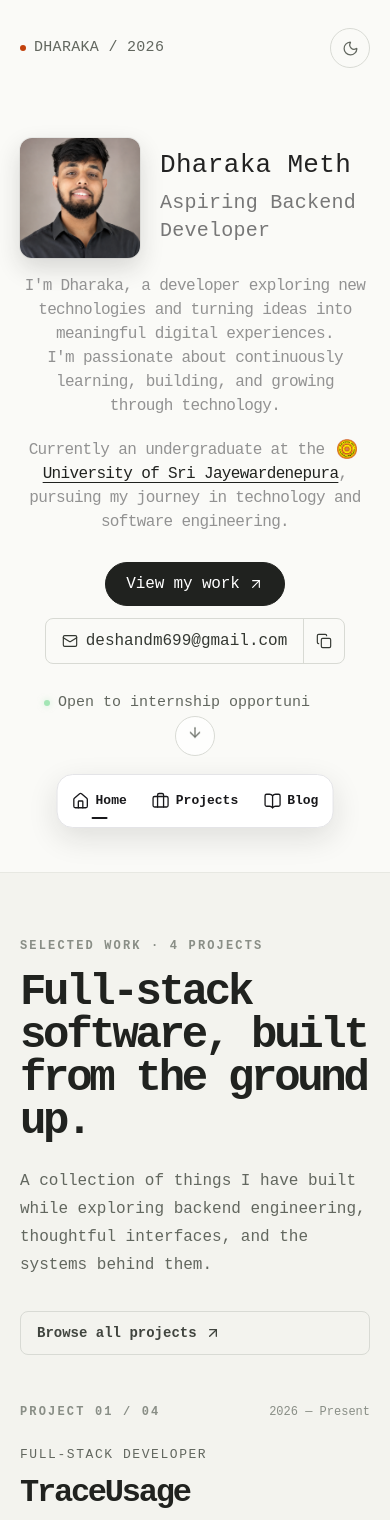
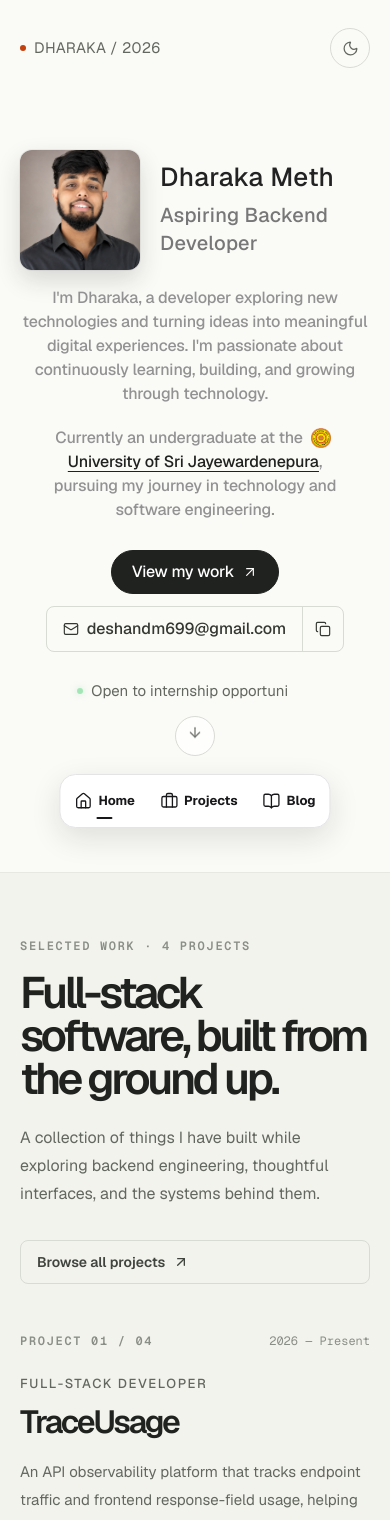
Before and after one commit to DHARAKA-METH/portfolio, a Next.js app: page / in a window 390 px wide. Shown: the top 1520 px of the page. Built offline with nearby package versions, Linux system fonts and the light colour scheme.

Commit message:
fix: change font

```diff
--- a/app/(pages)/blogs/page.tsx
+++ b/app/(pages)/blogs/page.tsx
@@ -14,7 +14,9 @@ import { blogs } from "@/data/blogs";
 import { site } from "@/data/site";
 
 const displayFont =
-  "[font-family:var(--font-avenue-mono)]";
+  "[font-family:var(--font-geist-sans)]";
+
+const monoFont = "[font-family:var(--font-geist-mono)]";
 
 export default function BlogsPage() {
   const prefersReducedMotion = useReducedMotion();
@@ -104,14 +106,14 @@ export default function BlogsPage() {
             <div className={`relative w-[220px] max-w-full aspect-[16/10] overflow-hidden rounded-xl bg-gradient-to-br ${blog.accent} p-5 text-white sm:w-auto`}>
               {blog.image && <Image className="object-cover transition-transform duration-300 group-hover:scale-[1.04]" src={blog.image} alt={`${blog.title} cover`} fill sizes="(min-width: 640px) 240px, 100vw" />}
               <div className="absolute inset-0 bg-black/35" aria-hidden="true" />
-              <span className={`${displayFont} relative text-[12px] tracking-[0.12em] text-white/75 uppercase`}>{blog.platform} article</span>
-              <span className={`${displayFont} absolute right-5 bottom-4 text-[15px] text-white/80`}>{blog.date}</span>
+              <span className={`${monoFont} relative text-[12px] tracking-[0.12em] text-white/75 uppercase`}>{blog.platform} article</span>
+              <span className={`${monoFont} absolute right-5 bottom-4 text-[13px] text-white/80`}>{blog.date}</span>
             </div>
             <div className="sm:pt-1">
               <h2 className={`${displayFont} text-[22px] leading-7 font-bold tracking-[-0.035em] text-[#292C28] dark:text-[#E8EAE5]`}>{blog.title}</h2>
               <p className="mt-3 max-w-[68ch] text-[16px] leading-7 text-[#62675F] dark:text-[#A6ABA1]">{blog.excerpt}</p>
               <div className="mt-4 flex flex-wrap gap-2">
-                {blog.tags.map((tag) => <span className={`${displayFont} rounded-md border border-[#D8DAD4] px-2 py-1 text-[12px] text-[#62675F] dark:border-[#363932] dark:text-[#A6ABA1]`} key={tag}>{tag}</span>)}
+                {blog.tags.map((tag) => <span className={`${monoFont} rounded-md border border-[#D8DAD4] px-2 py-1 text-[12px] text-[#62675F] dark:border-[#363932] dark:text-[#A6ABA1]`} key={tag}>{tag}</span>)}
               </div>
               <a className={`${displayFont} mt-5 inline-flex items-center gap-1.5 text-[14px] font-bold text-[#62675F] transition-colors hover:text-[#20221F] dark:text-[#A6ABA1] dark:hover:text-[#F2F3EE]`} href={blog.url} target="_blank" rel="noreferrer">
                 {blog.platform === "Medium" ? <SiMedium className="size-3.5" /> : <FaLinkedin className="size-3.5" />}
--- a/app/(pages)/projects/page.tsx
+++ b/app/(pages)/projects/page.tsx
@@ -57,7 +57,9 @@ import { projects } from "@/data/projects";
 import { site } from "@/data/site";
 
 const displayFont =
-  "[font-family:var(--font-avenue-mono)]";
+  "[font-family:var(--font-geist-sans)]";
+
+const monoFont = "[font-family:var(--font-geist-mono)]";
 
 const technologyIcons = {
   Java: FaJava,
@@ -379,7 +381,7 @@ export default function ProjectSectionPage() {
               return (
               <article data-project-reveal className="min-w-0 scroll-mt-8 pt-5 pb-8 sm:pt-8 lg:pt-12" id={project.slug} key={project.slug}>
                 <div className="w-full">
-                  <p className={`${displayFont} text-[14px] text-[#62675F] dark:text-[#9EA594]`}>
+                  <p className={`${monoFont} text-[13px] text-[#62675F] dark:text-[#9EA594]`}>
                     {project.period.join(" - ")}
                   </p>
                   <h2 className={`${displayFont} mt-3 text-[24px] leading-[1.2] font-bold tracking-[-0.035em] text-balance text-[#292C28] sm:text-[30px] dark:text-[#E8EAE5]`}>
@@ -429,7 +431,7 @@ export default function ProjectSectionPage() {
                             <ul className="mt-1 space-y-1">
                               {section.endpoints.map((endpoint, index) => (
                                 <li className="text-[13px] leading-5 text-[#62675F] dark:text-[#A6ABA1]" key={`${endpoint.method}-${endpoint.path}-${index}`}>
-                                  <code className="mr-1.5 rounded bg-[#ECEEE6] px-1.5 py-0.5 text-[12px] font-semibold text-[#40443E] dark:bg-[#20251B] dark:text-[#D7DBD2]">
+                                  <code className={`${monoFont} mr-1.5 rounded bg-[#ECEEE6] px-1.5 py-0.5 text-[12px] font-semibold text-[#40443E] dark:bg-[#20251B] dark:text-[#D7DBD2]`}>
                                     {endpoint.method} {endpoint.path}
                                   </code>
                                   {endpoint.description}
@@ -450,7 +452,7 @@ export default function ProjectSectionPage() {
                         Tracked source files and directories in the repository.
                       </p>
                       <div className="mt-4 overflow-x-auto rounded-xl bg-[#ECEEE6] p-4 dark:bg-[#171A15] sm:p-5">
-                        <pre className="min-w-max font-mono text-[12px] leading-5 text-[#40443E] sm:text-[13px] dark:text-[#C5C9C0]">
+                        <pre className={`${monoFont} min-w-max text-[12px] leading-5 text-[#40443E] sm:text-[13px] dark:text-[#C5C9C0]`}>
                           <code>{project.fileStructure}</code>
                         </pre>
                       </div>
@@ -462,7 +464,7 @@ export default function ProjectSectionPage() {
                       const iconColor = technologyIconColors[technology as keyof typeof technologyIconColors];
 
                       return (
-                        <span className={`${displayFont} inline-flex items-center gap-1.5 rounded-lg border border-[#D8DAD4] bg-[#F5F6F1] px-2.5 py-1.5 text-[12px] text-[#40443E] dark:border-[#363932] dark:bg-[#171A15] dark:text-[#C5C9C0]`} key={technology}>
+                        <span className={`${monoFont} inline-flex items-center gap-1.5 rounded-lg border border-[#D8DAD4] bg-[#F5F6F1] px-2.5 py-1.5 text-[12px] text-[#40443E] dark:border-[#363932] dark:bg-[#171A15] dark:text-[#C5C9C0]`} key={technology}>
                           {TechnologyIcon && <TechnologyIcon className={`size-4 shrink-0 ${iconColor}`} aria-hidden="true" />}
                           {technology}
                         </span>
@@ -534,7 +536,7 @@ export default function ProjectSectionPage() {
                   <ArrowUp className="size-5" aria-hidden="true" />
                   Previous
                 </button>
-                <span className="whitespace-nowrap text-[12px] tracking-[0.12em] text-[#62675F] tabular-nums dark:text-[#A6ABA1]">
+                <span className={`${monoFont} whitespace-nowrap text-[12px] tracking-[0.12em] text-[#62675F] tabular-nums dark:text-[#A6ABA1]`}>
                   {String(activeIndex + 1).padStart(2, "0")} / {String(projectCount).padStart(2, "0")}
                 </span>
                 <button type="button" onClick={() => selectProject(activeIndex + 1)} className="group flex min-h-14 min-w-16 flex-col items-center justify-center gap-2 rounded-xl px-3 py-2 text-[12px] text-[#62675F] transition-colors hover:bg-[#ECEEE6] hover:text-[#20221F] focus-visible:outline-2 focus-visible:outline-offset-4 dark:text-[#A6ABA1] dark:hover:bg-[#20251B] dark:hover:text-[#F2F3EE]">
--- a/app/globals.css
+++ b/app/globals.css
@@ -1,10 +1,6 @@
 @import "tailwindcss";
 
 @custom-variant dark (&:where(.dark, .dark *));
-
-:root {
-  --font-avenue-mono: "Avenue Mono", "Courier New", ui-monospace, monospace;
-}
 
 html {
   color-scheme: light;
@@ -15,7 +11,7 @@ html.dark {
 }
 
 body {
-  font-family: var(--font-avenue-mono);
+  font-family: var(--font-geist-sans, Arial), Arial, Helvetica, sans-serif;
 }
 
 @theme {
--- a/app/page.tsx
+++ b/app/page.tsx
@@ -61,10 +61,12 @@ import { InternshipStatus } from "@/components/ui/InternshipStatus";
 import { ImageCarousel } from "@/components/ui/image-carousel";
 
 const displayFont =
-  "[font-family:var(--font-avenue-mono)]";
+  "[font-family:var(--font-geist-sans)]";
 
 const bodyFont =
-  "[font-family:var(--font-avenue-mono)]";
+  "[font-family:var(--font-geist-sans)]";
+
+const monoFont = "[font-family:var(--font-geist-mono)]";
 
 const focusRing =
   "focus-visible:outline-none focus-visible:ring-2 focus-visible:ring-[#F97316] focus-visible:ring-offset-2 focus-visible:ring-offset-[#FAFAF7] dark:focus-visible:ring-[#FF8A65] dark:focus-visible:ring-offset-[#10110F]";
@@ -182,7 +184,7 @@ function TechChips({ items }: { items: string[] }) {
     <div className="flex flex-wrap gap-2">
       {items.map((item) => (
         <span
-          className={`${displayFont} inline-flex min-h-8 items-center gap-1.5 rounded-md border border-[#D8DAD4] px-2.5 py-1.5 text-[15px] leading-none font-normal tracking-[-0.01em] text-[#40443E] transition-colors hover:border-[#898E86] hover:text-[#20221F] dark:border-[#363932] dark:text-[#C5C9C0] dark:hover:border-[#7D8279] dark:hover:text-[#F2F3EE]`}
+          className={`${monoFont} inline-flex min-h-8 items-center gap-1.5 rounded-md border border-[#D8DAD4] px-2.5 py-1.5 text-[15px] leading-none font-normal tracking-[-0.01em] text-[#40443E] transition-colors hover:border-[#898E86] hover:text-[#20221F] dark:border-[#363932] dark:text-[#C5C9C0] dark:hover:border-[#7D8279] dark:hover:text-[#F2F3EE]`}
           key={item}
         >
           {techChipIcons[item]}
@@ -681,12 +683,12 @@ export default function HomePage() {
                       </div>
                       <div className="min-w-0 text-left lg:col-start-2 lg:row-start-1" data-opening="identity">
                         <h1
-                          className="[font-family:var(--font-avenue-mono)] text-[26px] leading-[1.2] font-medium tracking-[0.0125em] text-[#222222] dark:text-[#F2F3EE] lg:text-[48px] lg:leading-[1.05] lg:font-semibold lg:tracking-[-0.055em]"
+                          className="[font-family:var(--font-geist-sans)] text-[26px] leading-[1.2] font-medium tracking-[0.0125em] text-[#222222] dark:text-[#F2F3EE] lg:text-[48px] lg:leading-[1.05] lg:font-semibold lg:tracking-[-0.055em]"
                         >
                           Dharaka Meth
                         </h1>
                         <p
-                          className="[font-family:var(--font-avenue-mono)] mt-2 text-[20px] leading-7 font-medium tracking-[0.0125em] text-[#777777] dark:text-[#A6ABA1]"
+                          className="[font-family:var(--font-geist-sans)] mt-2 text-[20px] leading-7 font-medium tracking-[0.0125em] text-[#777777] dark:text-[#A6ABA1]"
                         >
                           Aspiring Backend Developer
                         </p>
@@ -694,7 +696,7 @@ export default function HomePage() {
                     </div>
 
                     <p
-                      className="[font-family:var(--font-avenue-mono)] mx-auto mt-4 max-w-[62ch] whitespace-normal text-pretty text-[16px] leading-6 font-medium tracking-[-0.04em] text-[#929292] [word-spacing:normal] lg:col-start-2 lg:row-start-2 lg:mx-0 lg:mt-5"
+                      className="[font-family:var(--font-geist-sans)] mx-auto mt-4 max-w-[62ch] whitespace-normal text-pretty text-[16px] leading-6 font-medium tracking-[-0.01em] text-[#929292] [word-spacing:normal] lg:col-start-2 lg:row-start-2 lg:mx-0 lg:mt-5"
                       aria-label={introduction}
                       data-opening="intro"
                     >
@@ -911,7 +913,7 @@ export default function HomePage() {
                     <div className="mx-auto w-full max-w-[1240px] px-5 sm:px-8 lg:px-12">
                       <div className="grid gap-8 pb-12 sm:pb-16 lg:grid-cols-[1fr_auto] lg:items-end" data-section-title>
                         <div>
-                          <p className={`${displayFont} mb-4 text-[12px] font-semibold uppercase tracking-[0.18em] text-[#898E86] dark:text-[#A6ABA1]`}>Selected work · {selectedProjects.length} projects</p>
+                          <p className={`${monoFont} mb-4 text-[12px] font-semibold uppercase tracking-[0.14em] text-[#898E86] dark:text-[#A6ABA1]`}>Selected work · {selectedProjects.length} projects</p>
                           <h2 className={`${displayFont} max-w-[900px] text-[clamp(2.75rem,7.2vw,7.5rem)] leading-[0.98] font-semibold tracking-[-0.075em] text-[#20221F] dark:text-[#F2F3EE]`}>
                             Full-stack software, built from the ground up.
                           </h2>
@@ -937,10 +939,10 @@ export default function HomePage() {
                             >
                               <div data-reveal-item>
                                 <div className="mb-6 flex items-center justify-between gap-4">
-                                  <p className={`${displayFont} text-[12px] font-semibold uppercase tracking-[0.18em] text-[#898E86] dark:text-[#A6ABA1]`}>
+                                  <p className={`${monoFont} text-[12px] font-semibold uppercase tracking-[0.14em] text-[#898E86] dark:text-[#A6ABA1]`}>
                                     Project {String(index + 1).padStart(2, "0")} / {String(selectedProjects.length).padStart(2, "0")}
                                   </p>
-                                  <span className={`${displayFont} text-[12px] text-[#898E86] dark:text-[#7D8279]`}>{project.period.join(" — ")}</span>
+                                  <span className={`${monoFont} text-[12px] text-[#898E86] dark:text-[#7D8279]`}>{project.period.join(" — ")}</span>
                                 </div>
                                 <p className="text-[13px] font-medium uppercase tracking-[0.12em] text-[#62675F] dark:text-[#A6ABA1]">{project.role}</p>
                                 <h3 className={`${displayFont} mt-3 text-[clamp(2rem,4.4vw,4.5rem)] leading-[1.02] font-semibold tracking-[-0.07em] text-[#20221F] dark:text-[#F2F3EE]`}>
@@ -995,7 +997,7 @@ export default function HomePage() {
                   <div className="w-full pb-32" data-slide-content>
                   <div className="mx-auto w-full max-w-[1240px] px-5 sm:px-8 lg:px-12">
                     <div className="mb-8" data-section-title>
-                      <p className={`${displayFont} mb-3 text-[12px] font-semibold uppercase tracking-[0.18em] text-[#898E86] dark:text-[#A6ABA1]`}>
+                      <p className={`${monoFont} mb-3 text-[12px] font-semibold uppercase tracking-[0.14em] text-[#898E86] dark:text-[#A6ABA1]`}>
                         Team projects · 2026
                       </p>
                       <h2 className={`${displayFont} text-[clamp(2.25rem,5vw,4rem)] leading-[1.02] font-semibold tracking-[-0.07em] text-[#20221F] dark:text-[#F2F3EE]`}>
@@ -1009,10 +1011,10 @@ export default function HomePage() {
                     <article className="grid items-center gap-8 lg:grid-cols-[0.85fr_1.15fr] lg:gap-16">
                       <div data-reveal-item>
                         <div className="mb-5 flex items-center justify-between gap-4">
-                          <p className={`${displayFont} text-[12px] font-semibold uppercase tracking-[0.18em] text-[#898E86] dark:text-[#A6ABA1]`}>
+                          <p className={`${monoFont} text-[12px] font-semibold uppercase tracking-[0.14em] text-[#898E86] dark:text-[#A6ABA1]`}>
                             Contribution 01 / 02
                           </p>
-                          <span className={`${displayFont} text-[12px] text-[#898E86] dark:text-[#7D8279]`}>{realWorldContributions[0].period}</span>
+                          <span className={`${monoFont} text-[12px] text-[#898E86] dark:text-[#7D8279]`}>{realWorldContributions[0].period}</span>
                         </div>
                         <p className="text-[13px] font-medium uppercase tracking-[0.12em] text-[#62675F] dark:text-[#A6ABA1]">{realWorldContributions[0].role}</p>
                         <h3 className={`${displayFont} mt-3 text-[clamp(2rem,4.4vw,4.5rem)] leading-[1.02] font-semibold tracking-[-0.07em] text-[#20221F] dark:text-[#F2F3EE]`}>
@@ -1036,10 +1038,10 @@ export default function HomePage() {
                   <div className="mx-auto mt-10 grid w-full max-w-[1240px] items-center gap-10 border-t border-[#D8DAD4] px-5 pt-10 sm:px-8 dark:border-[#363932] lg:grid-cols-[0.85fr_1.15fr] lg:gap-16 lg:px-12">
                     <div data-reveal-item>
                       <div className="mb-6 flex items-center justify-between gap-4" data-section-title>
-                        <p className={`${displayFont} text-[12px] font-semibold uppercase tracking-[0.18em] text-[#898E86] dark:text-[#A6ABA1]`}>
+                        <p className={`${monoFont} text-[12px] font-semibold uppercase tracking-[0.14em] text-[#898E86] dark:text-[#A6ABA1]`}>
                           Contribution 02 / 02
                         </p>
-                        <span className={`${displayFont} text-[12px] text-[#898E86] dark:text-[#7D8279]`}>{realWorldContributions[1].period}</span>
+                        <span className={`${monoFont} text-[12px] text-[#898E86] dark:text-[#7D8279]`}>{realWorldContributions[1].period}</span>
                       </div>
                       <p className="text-[13px] font-medium uppercase tracking-[0.12em] text-[#62675F] dark:text-[#A6ABA1]">{realWorldContributions[1].role}</p>
                       <h3 className={`${displayFont} mt-3 text-[clamp(2rem,4.4vw,4.5rem)] leading-[1.02] font-semibold tracking-[-0.07em] text-[#20221F] dark:text-[#F2F3EE]`}>
--- a/components/layout/site-navigation.tsx
+++ b/components/layout/site-navigation.tsx
@@ -6,7 +6,7 @@ import { BookOpen, Briefcase, Home, Moon, Sun } from "lucide-react";
 import { useTheme } from "@/components/theme-provider";
 
 const displayFont =
-  "[font-family:var(--font-avenue-mono)]";
+  "[font-family:var(--font-geist-sans)]";
 
 export function SiteNavigation() {
   const { theme, setTheme } = useTheme();
```
Also changed, not shown: app/layout.tsx (+14 -1 lines).
